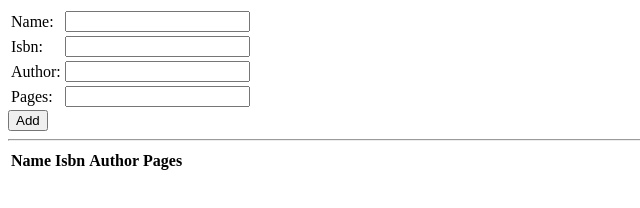
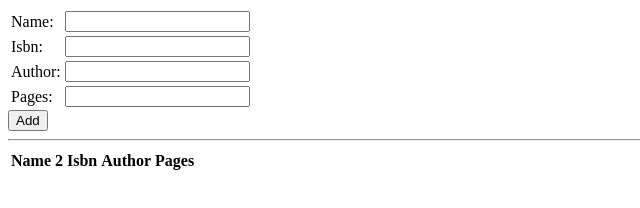
Before and after one commit to kospleyer/devops-course, a website: page Books/public/index.html in a window 1280 px wide. Shown: the full height of the page, 0-640 px from the left. Drawn offline with nearby package versions, Linux system fonts and the light colour scheme; no server answers.

Commit message:
Fix: minor

```diff
--- a/Books/public/index.html
+++ b/Books/public/index.html
@@ -30,7 +30,7 @@
     <div>
     <table>
         <tr>
-        <th>Name</th>
+        <th>Name 2</th>
         <th>Isbn</th>
         <th>Author</th>
         <th>Pages</th>
```
